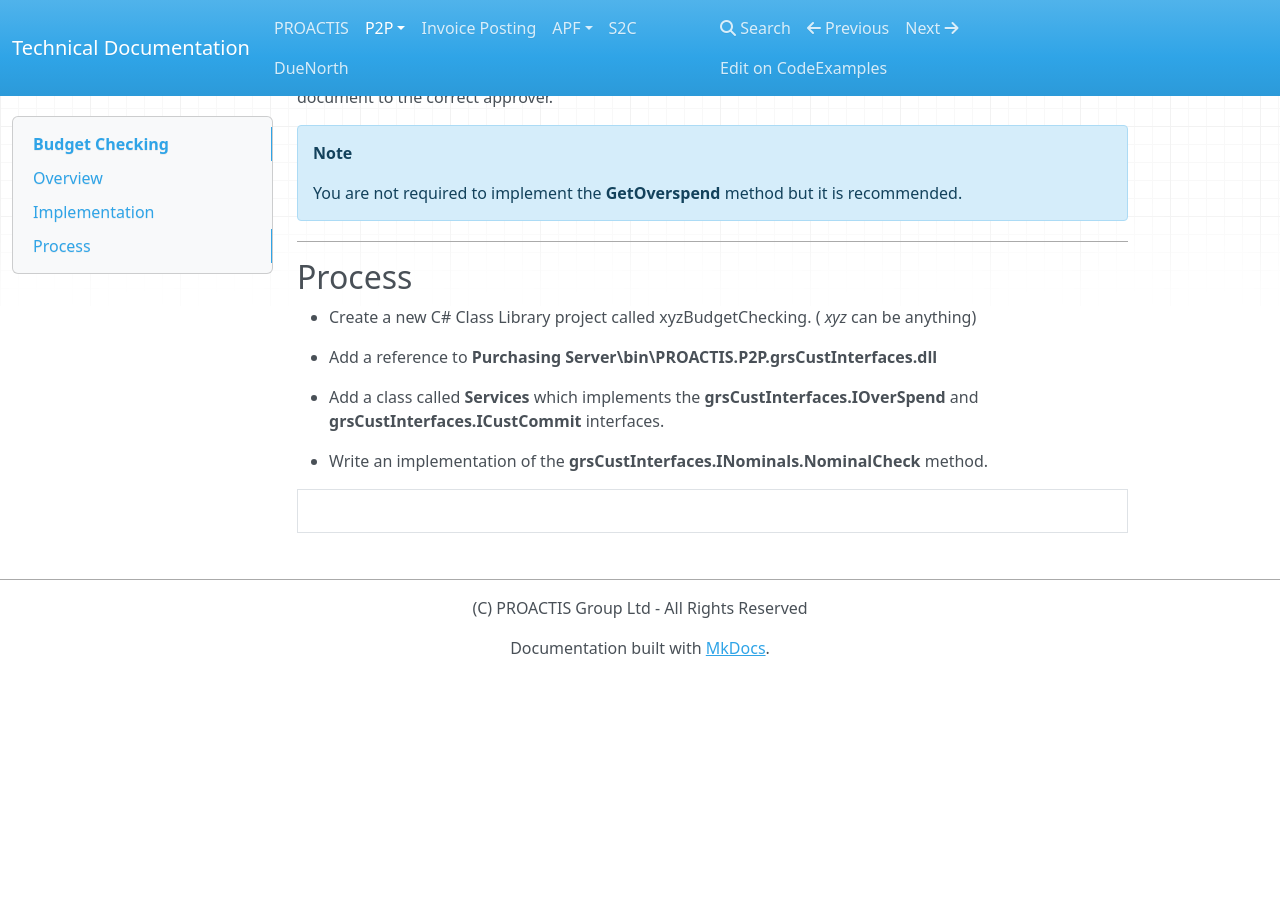
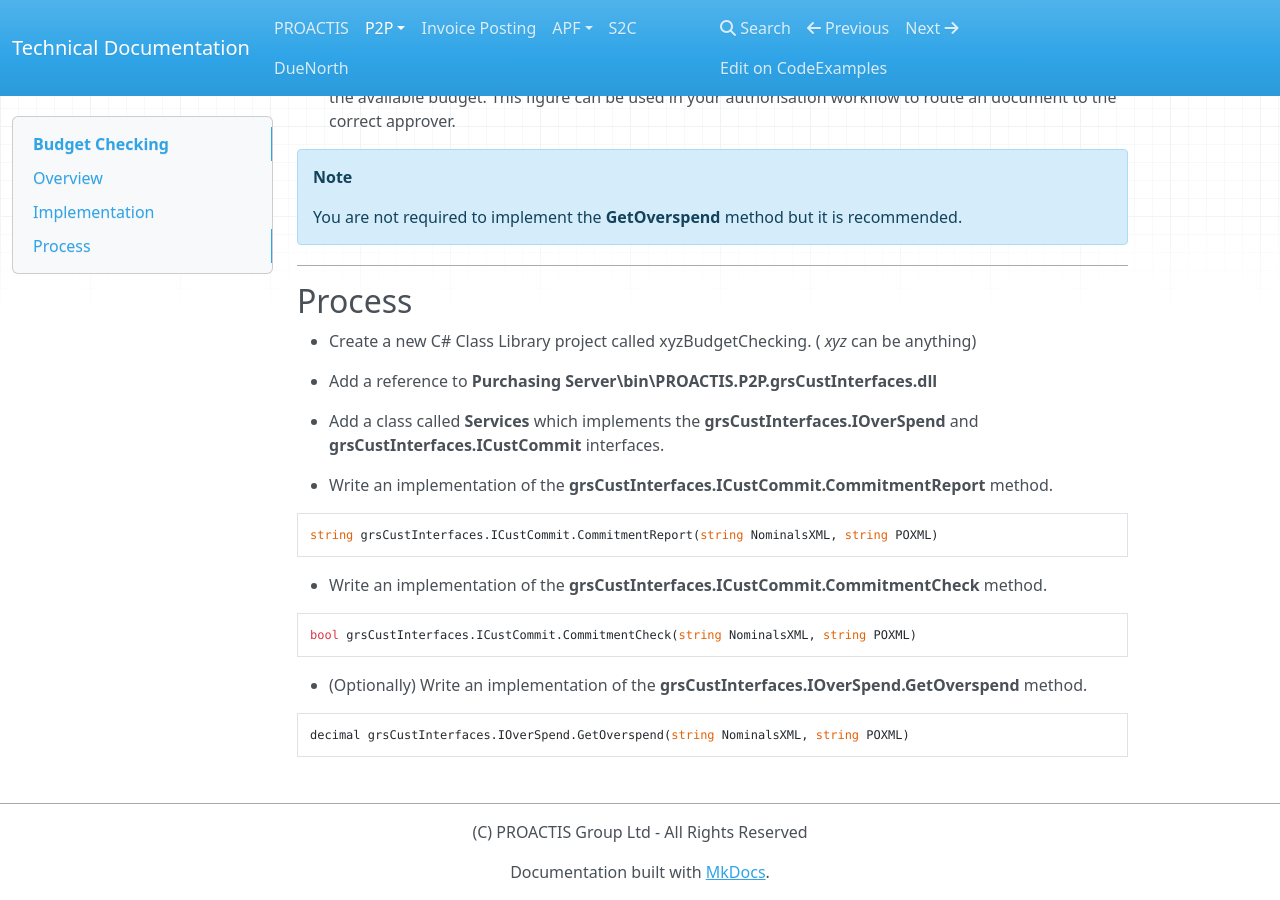
Before and after one commit to proactis-documentation/documentation-source, an MkDocs documentation site: the page built from docs/p2p/budgetchecking.md, in a window 1280 px wide and 900 px high, scrolled down 639 px. Built offline with MkDocs 1.6.1, drawn with Linux system fonts in a browser that asks for light colours; nearby versions of some CDN libraries; old or Windows-style settings are respelled for this version of MkDocs; before the commit the page ends 1315 px from its top, so only the background shows below that.

Commit message:
BudgetChecking

````diff
--- a/docs/p2p/budgetchecking.md
+++ b/docs/p2p/budgetchecking.md
@@ -15,10 +15,10 @@ To write a custom budget checking DLL,  the following methods must be implemente
 + __CommitmentCheck__
 Given a set of nominal lines from a purchase order returns False if at least one line on the order has failed budget checking
 
-__CommitmentReport__
++ __CommitmentReport__
 Given a set of nominal lines from a purchase order returns a custom table showing the available funds calculation for each.  For example the table might have columns for Original Budget,  Spend To Date,  Accruals and Remaining Budget.
 
-__GetOverspend__
++ __GetOverspend__
 Given a set of nominal lines from a purchase order returns the total amount that the document exceeds the available budget.   This figure can be used in your authorisation workflow to route an document to the correct approver.
 
 !!! Note
@@ -35,8 +35,20 @@ Given a set of nominal lines from a purchase order returns the total amount that
 
 + Add a class called __Services__ which implements the __grsCustInterfaces.IOverSpend__ and __grsCustInterfaces.ICustCommit__ interfaces.
 
-+ Write an implementation of the __grsCustInterfaces.INominals.NominalCheck__ method.
++ Write an implementation of the __grsCustInterfaces.ICustCommit.CommitmentReport__ method.
 
 ```C#
+string grsCustInterfaces.ICustCommit.CommitmentReport(string NominalsXML, string POXML)
+```
 
++ Write an implementation of the __grsCustInterfaces.ICustCommit.CommitmentCheck__ method.
+
+```C#
+bool grsCustInterfaces.ICustCommit.CommitmentCheck(string NominalsXML, string POXML)
 ```
+
++ (Optionally) Write an implementation of the __grsCustInterfaces.IOverSpend.GetOverspend__ method.
+
+```C#
+decimal grsCustInterfaces.IOverSpend.GetOverspend(string NominalsXML, string POXML)
+```
````
